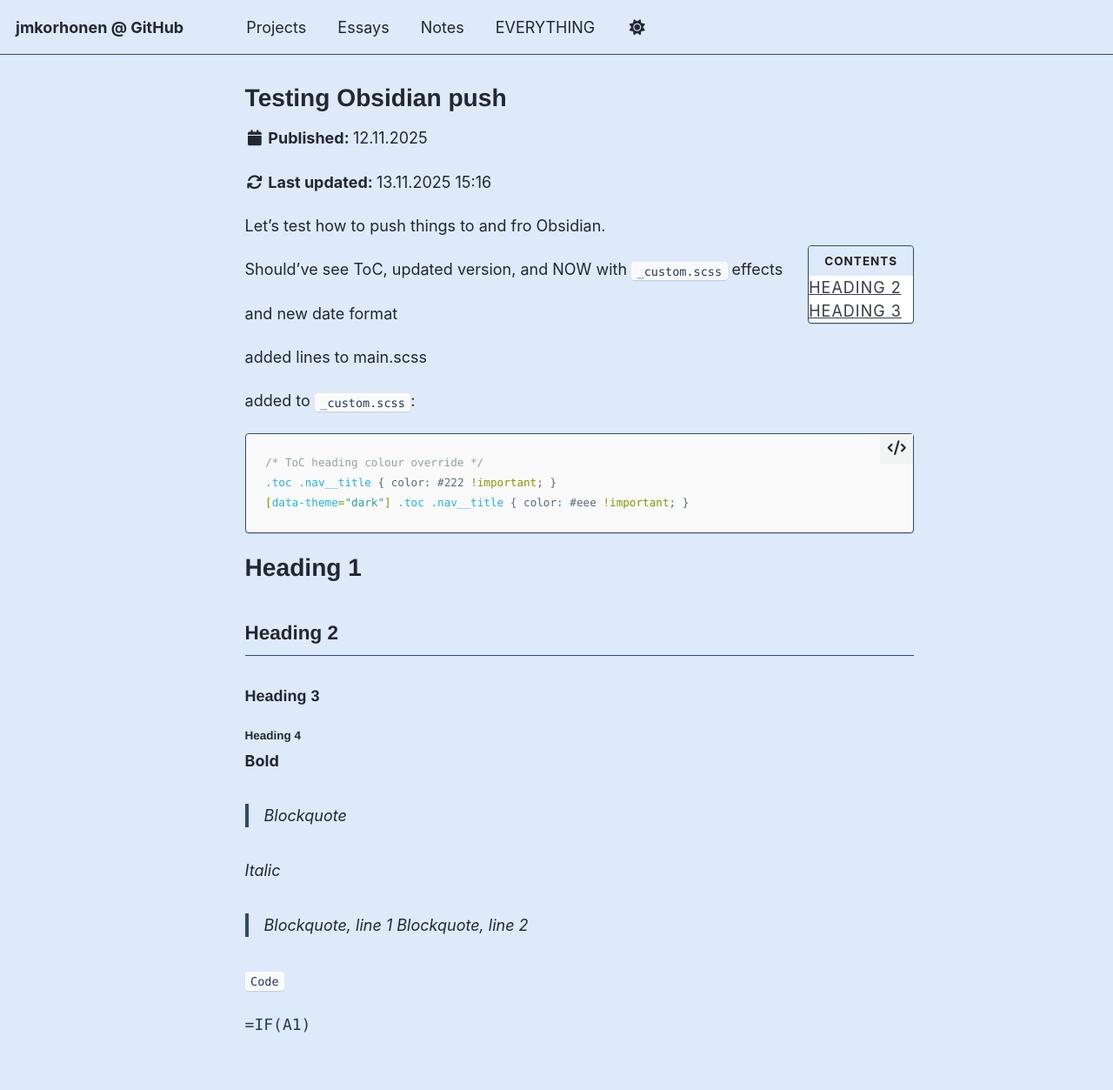
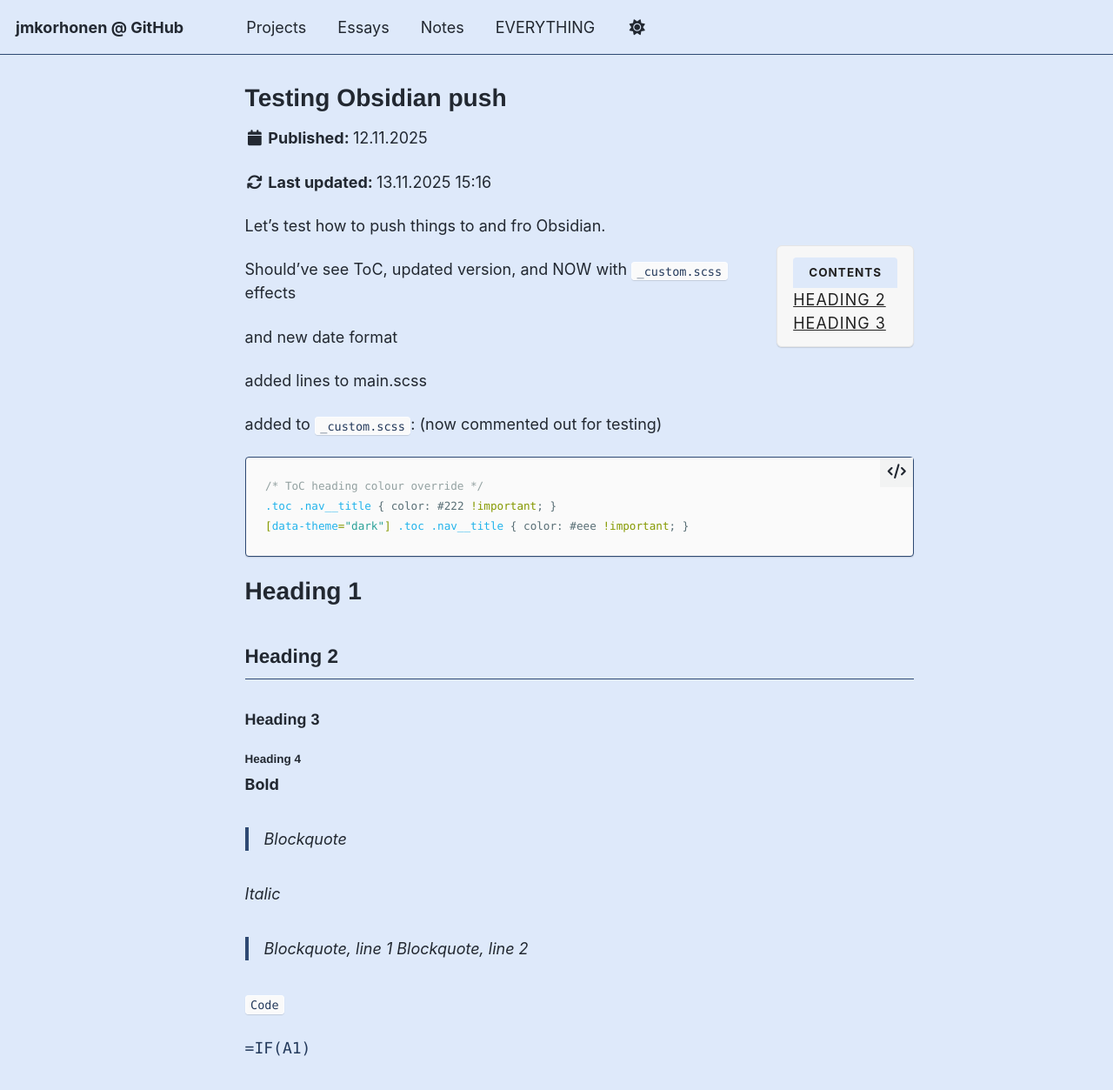
Before and after one commit to jmkorhonen/jmkorhonen.github.io, a Jekyll site: the page built from _pages/testpage.md, in a window 1280 px wide and 1400 px high. Shown: the top 1253 px of the window at 87% size. Built offline with Jekyll 4.4.1, drawn with Linux system fonts in a browser that asks for light colours; a script that is not in the unit is left out.

Commit message:
jmkorhonen 2025-11-13 15:25:06

````diff
--- a/_pages/testpage.md
+++ b/_pages/testpage.md
@@ -20,7 +20,7 @@
 
 added lines to main.scss
 
-added to `_custom.scss`:
+added to `_custom.scss`: (now commented out for testing)
 
 ```css
 /* ToC heading colour override */
--- a/_sass/custom/_custom.scss
+++ b/_sass/custom/_custom.scss
@@ -8,6 +8,30 @@
   color: #eee !important;
 }
 
-/* ToC heading colour override */
+/* ToC heading colour override - COMMENTED OUT FOR TESTING
 .toc .nav__title { color: #222 !important; }
 [data-theme="dark"] .toc .nav__title { color: #eee !important; }
+*/
+
+/* Base ToC styling (light theme) */
+.sidebar__right .toc {
+  background: #f7f7f7;
+  border: 1px solid #e5e5e5;
+  border-radius: 6px;
+  padding: 0.75rem 1rem;
+}
+.sidebar__right .toc a { color: #222; }
+.sidebar__right .toc a:hover { text-decoration: underline; }
+
+/* Dark theme override */
+[data-theme="dark"] .sidebar__right .toc {
+  background: #1e1e1e;
+  border-color: #333;
+}
+[data-theme="dark"] .sidebar__right .toc .nav__title { color: #eee !important; }
+[data-theme="dark"] .sidebar__right .toc a { color: #ddd; }
+[data-theme="dark"] .sidebar__right .toc a:hover { color: #fff; }
+
+/* Optional readability tweaks */
+.sidebar__right .toc .toc__list { margin: 0; }
+.sidebar__right.sticky { top: 2rem; }
````
